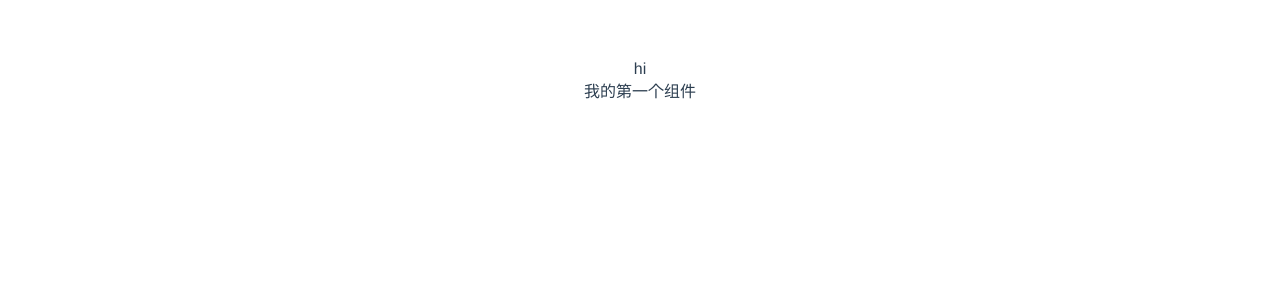
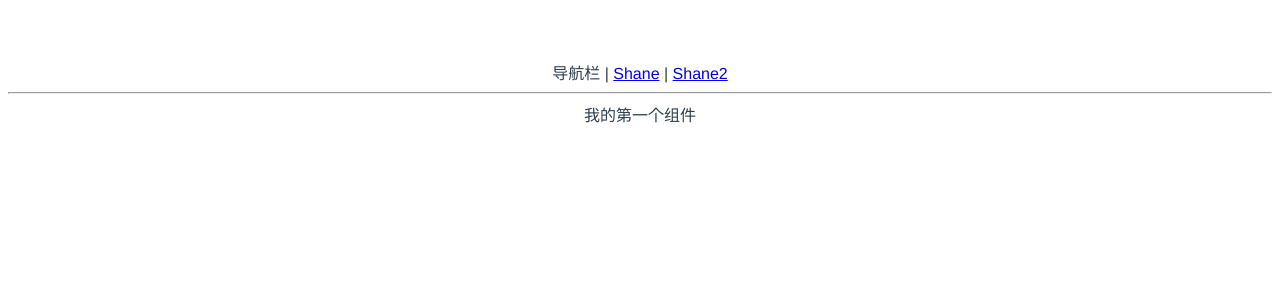
Before and after one commit to Shanejiang1/-honeybee-ui, a Vue app: page / in a window 1280 px wide. Shown: the top 300 px of the page. Built offline with nearby package versions, Linux system fonts and the light colour scheme.

Commit message:
初始化 vue router

```diff
--- a/index.html
+++ b/index.html
@@ -8,6 +8,6 @@
 </head>
 <body>
   <div id="app"></div>
-  <script type="module" src="/src/main.js"></script>
+  <script type="module" src='/src/main.ts'></script>
 </body>
 </html>
--- a/src/App.vue
+++ b/src/App.vue
@@ -1,15 +1,16 @@
 <template>
-  <div>hi</div>
-  <Shane/>
+  <div>
+    导航栏 |
+    <router-link to='/'>Shane</router-link> |
+    <router-link to='/xxx'>Shane2</router-link>
+  </div>
+  <hr />
+  <router-view />
 </template>
 
 <script>
-import Shane from './components/Shane.vue'
 
 export default {
   name: 'App',
-  components: {
-    Shane
-  }
 }
 </script>
--- /dev/null
+++ b/src/components/Shane2.vue
@@ -0,0 +1,5 @@
+<template>
+  <div>
+    Shane2
+  </div>
+</template>
--- a/src/main.js
+++ /dev/null
@@ -1,5 +0,0 @@
-import { createApp } from 'vue'
-import App from './App.vue'
-import './index.css'
-
-createApp(App).mount('#app')
--- /dev/null
+++ b/src/main.ts
@@ -0,0 +1,19 @@
+import { createApp } from 'vue'
+import App from './App.vue'
+import './index.css'
+import { createWebHashHistory, createRouter } from 'vue-router'
+import Shane from './components/Shane.vue'
+import Shane2 from './components/Shane2.vue'
+
+const history = createWebHashHistory()
+const router = createRouter({
+  history: history,
+  routes: [
+    { path: '/', component: Shane },
+    {path:'/xxx', component: Shane2}
+  ],
+})
+
+const app = createApp(App)
+app.use(router)
+app.mount('#app')
--- /dev/null
+++ b/src/shims-vue.d.ts
@@ -0,0 +1,5 @@
+declare module '*.vue' {
+  import { ComponentOptions } from 'vue';
+  const componentOptions: ComponentOptions
+  export default componentOptions
+}
```
Also changed, not shown: package.json (+4 -3 lines), 2 other files (tests, documents, lock files or other folders).
